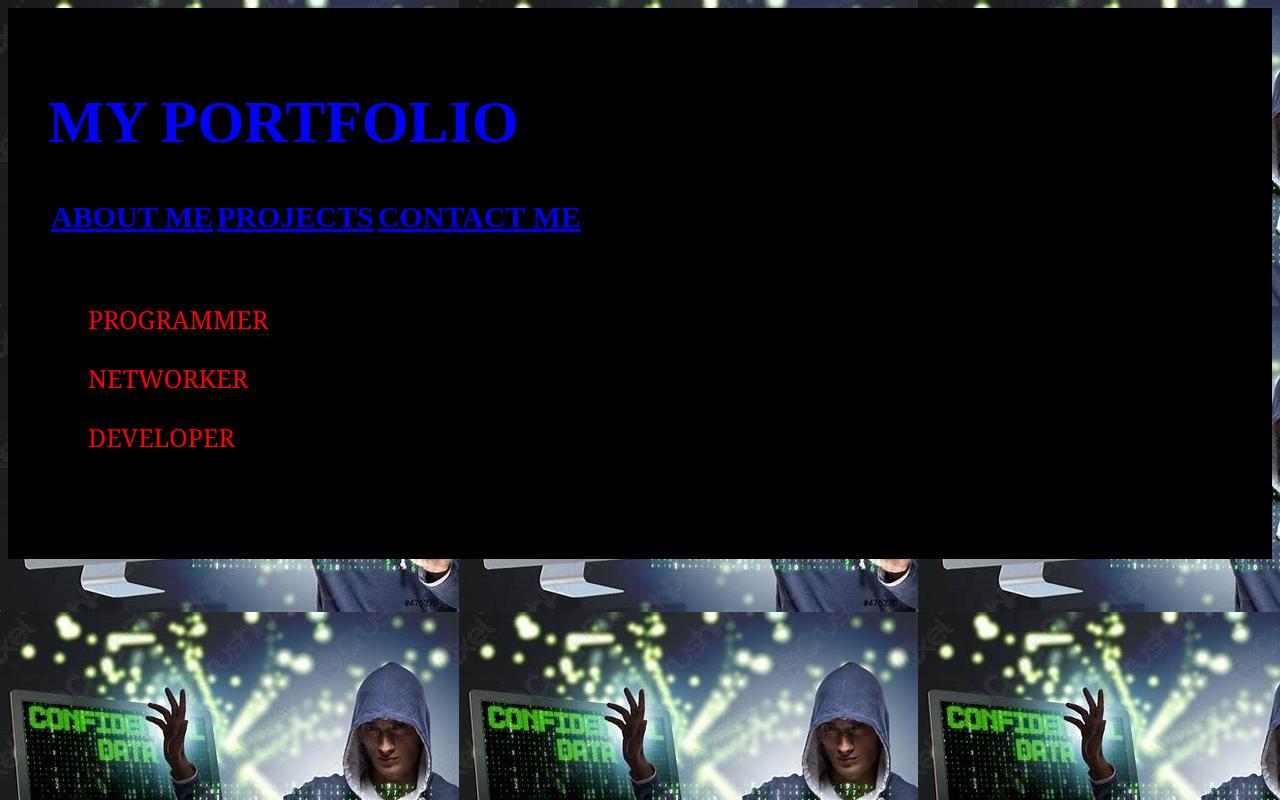
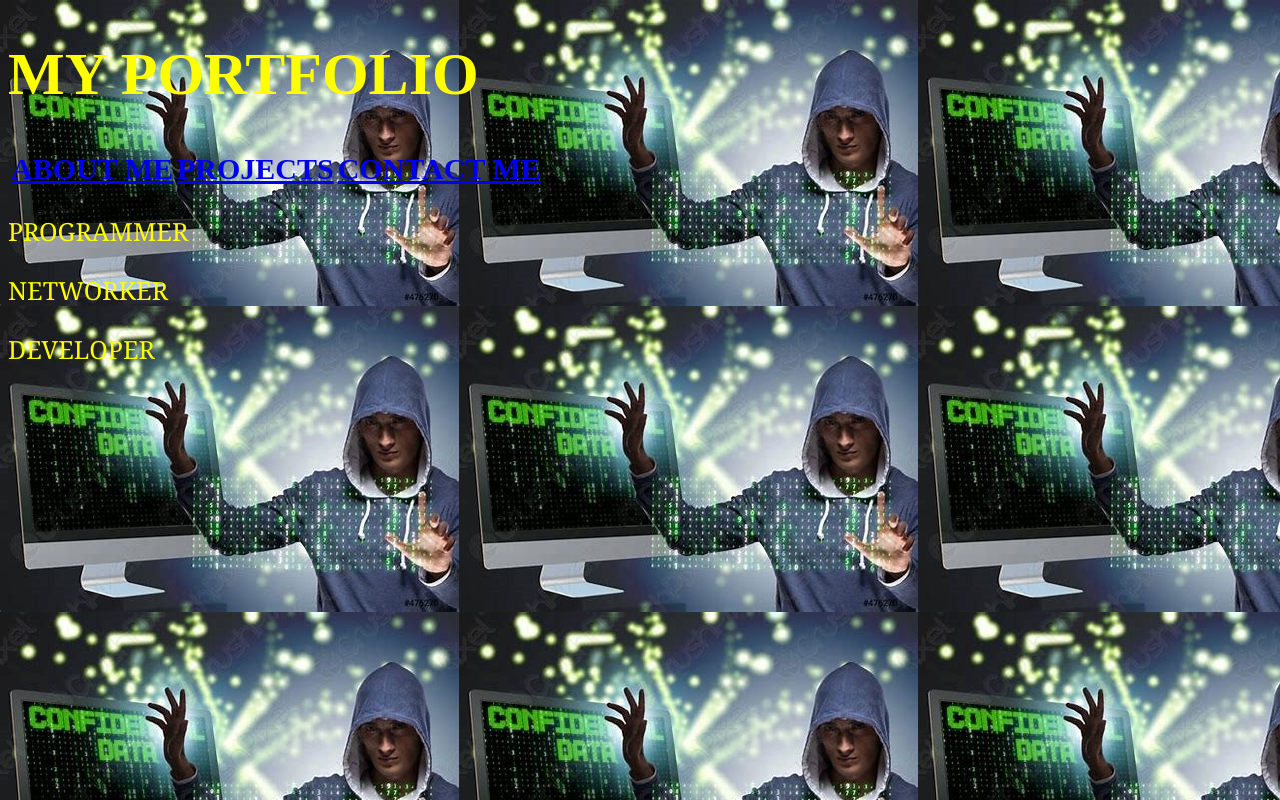
Before and after one commit to PHENOMVALENCE/PHENOMVALENCE.github.io, a plain HTML site: page index.html in a window 1280 px wide. Drawn offline with Linux system fonts and the light colour scheme.

Commit message:
Update index.html

```diff
--- a/index.html
+++ b/index.html
@@ -8,9 +8,9 @@
          body {
              background-image: url('hacker.jpg');
          }
-        .navbar {font-size: 30px; color: blue; background-color: black; padding: 40px;}
+        .navbar {font-size: 30px; color: yellow;  }
 
-        .aboutt {font-size: 25px; color: red; padding: 40px; font-family: Cambria, Cochin, Georgia, Times, 'Times New Roman', serif;}
+        .aboutt {font-size: 25px; color: yellow;  font-family: Cambria, Cochin, Georgia, Times, 'Times New Roman', serif;}
 
      </style>
     </head>
```
